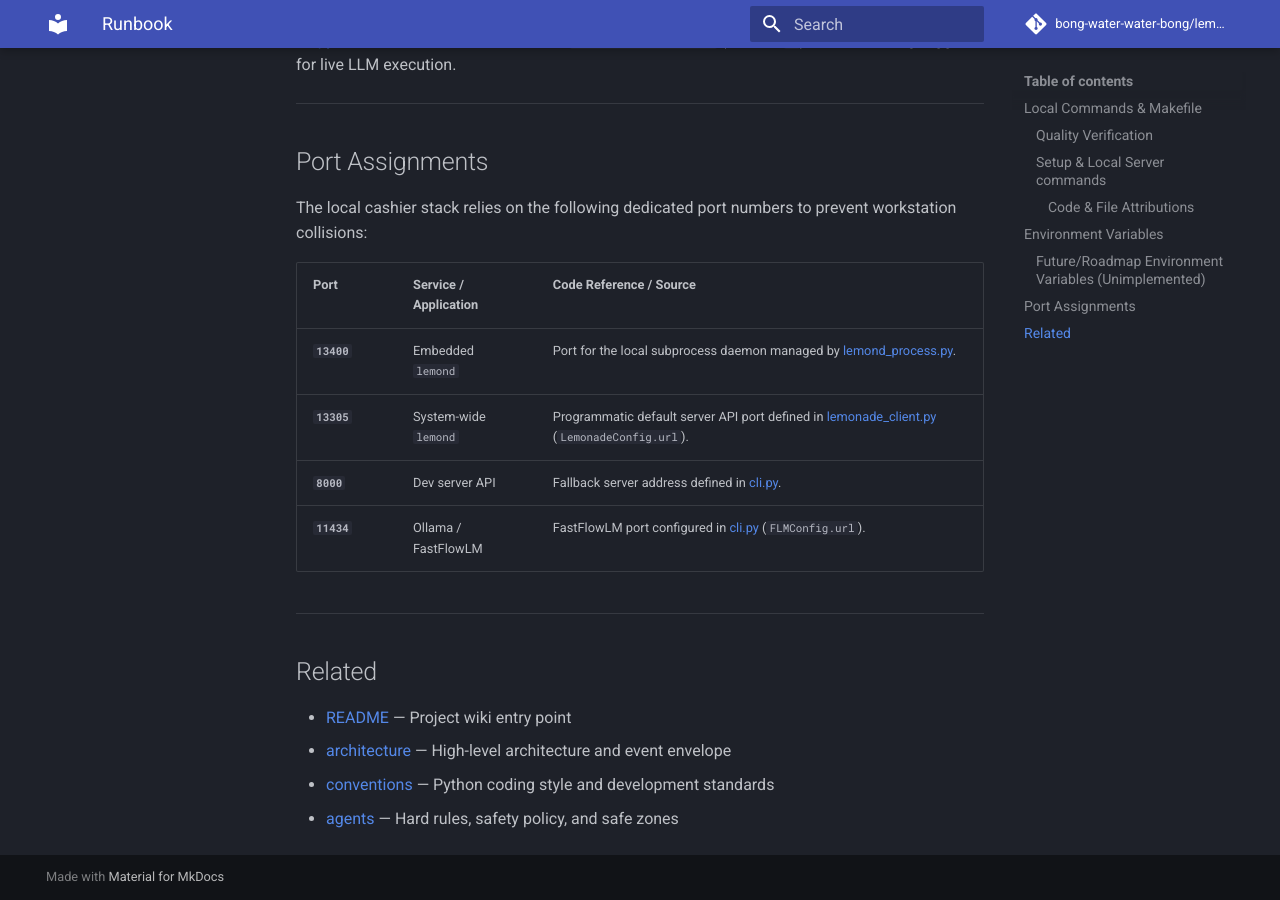
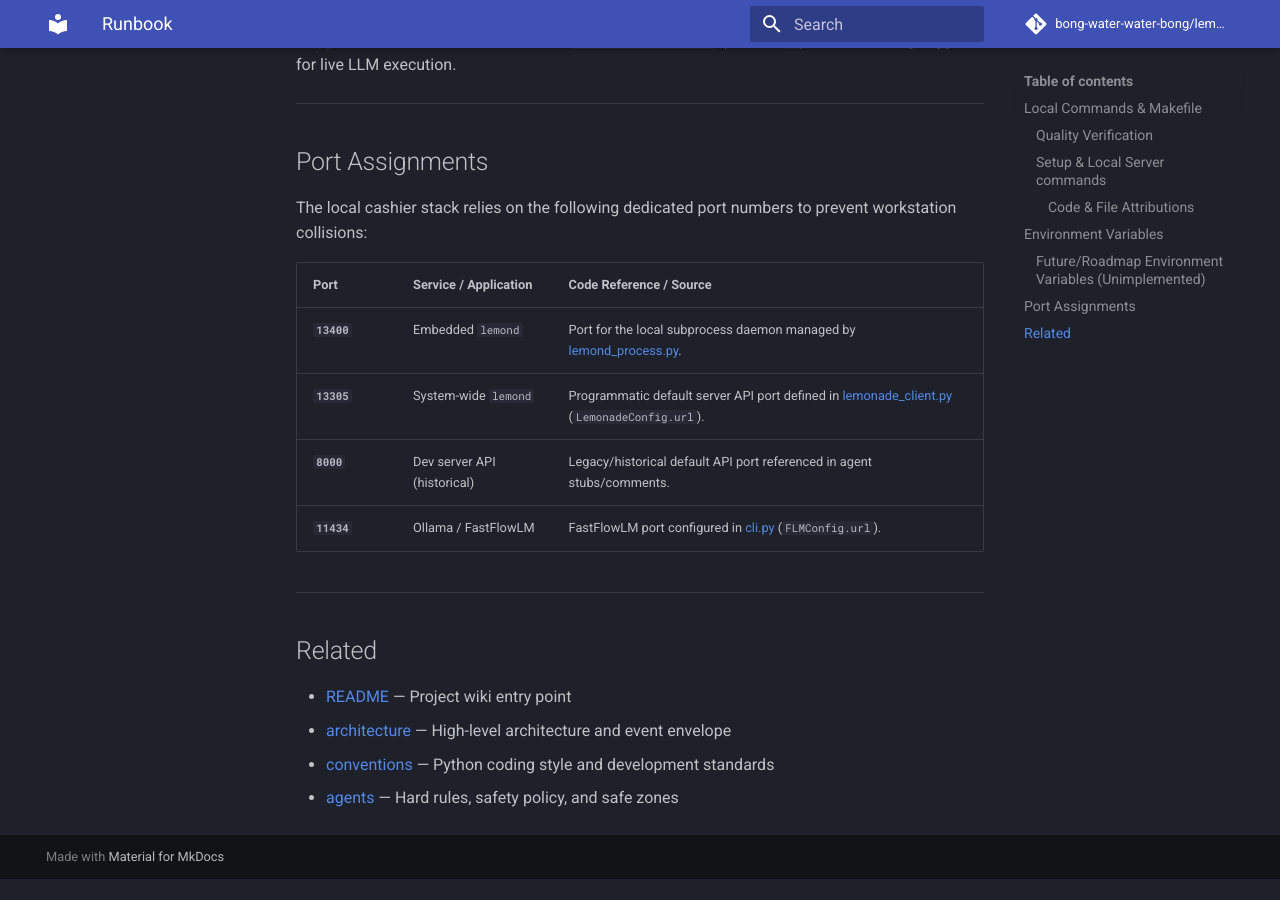
Before and after one commit to bong-water-water-bong/lemonade-cashier, an MkDocs documentation site: the page built from docs/wiki/runbook.md, in a window 1280 px wide and 900 px high, scrolled down 2383 px. Built offline with MkDocs 1.6.1 and Material for MkDocs 9.7.7, drawn with Linux system fonts in a browser that asks for light colours; comment, search, counter and statistics services are not loaded; after the commit the page ends 3262 px from its top, so only the background shows below that.

Commit message:
docs: correct architectural exceptions, historical port mappings, and add OWASP pin reference
Co-authored-by: multica-agent <github@multica.ai>

```diff
--- a/docs/wiki/runbook.md
+++ b/docs/wiki/runbook.md
@@ -83,7 +83,7 @@
 |---|---|---|
 | **`13400`** | Embedded `lemond` | Port for the local subprocess daemon managed by [lemond_process.py](../../src/lemonade_cashier/integrations/lemond_process.py#L48). |
 | **`13305`** | System-wide `lemond` | Programmatic default server API port defined in [lemonade_client.py](../../src/lemonade_cashier/agents/lemonade_client.py#L74) (`LemonadeConfig.url`). |
-| **`8000`** | Dev server API | Fallback server address defined in [cli.py](../../src/lemonade_cashier/cli.py#L43). |
+| **`8000`** | Dev server API (historical) | Legacy/historical default API port referenced in agent stubs/comments. |
 | **`11434`** | Ollama / FastFlowLM | FastFlowLM port configured in [cli.py](../../src/lemonade_cashier/cli.py#L49) (`FLMConfig.url`). |
 
 ---
```
Also changed, not shown: docs/wiki/architecture.md (+1 -1 lines), 1 other file.
